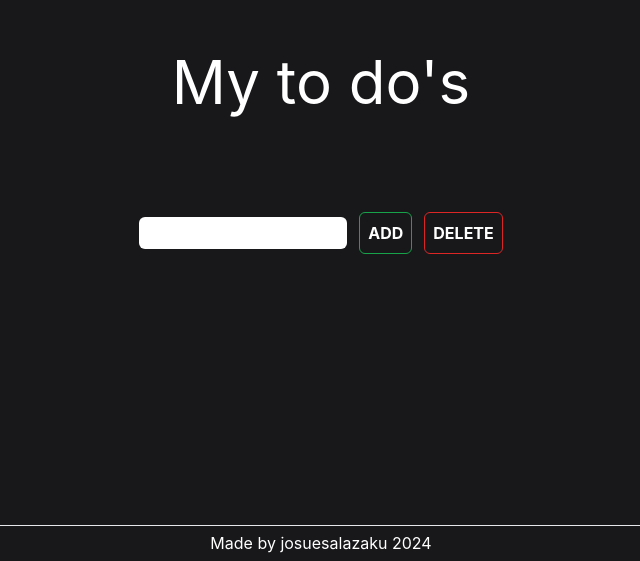
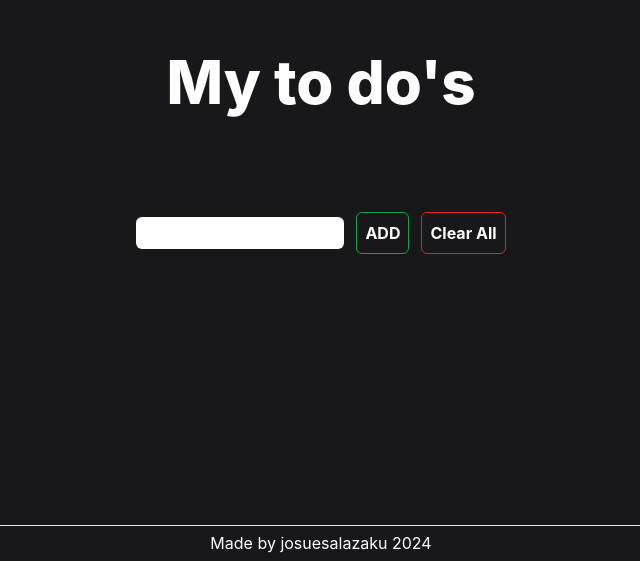
Before and after one commit to becodeorg/verou-5-react-intro-JosueSalazaku, a React (Create React App) app: page / in a window 1280 px wide. Shown: the part 239-800 px from the top of the page, without its empty margins (319-959 px from the left). Built offline with nearby package versions, Linux system fonts and the light colour scheme.

Commit message:
Add clearAllTodos function to remove todos

```diff
--- a/src/App.js
+++ b/src/App.js
@@ -27,6 +27,11 @@ function App() {
     setTodos(newTodos);
   };
 
+  const clearAllTodos = () => {
+    setTodos([]);
+    localStorage.removeItem(LOCAL_STORAGE_KEY);
+  }
+
   useEffect(() => {
     const storedTodos = JSON.parse(localStorage.getItem(LOCAL_STORAGE_KEY));
     console.log("Stored Todos:", storedTodos);
@@ -50,7 +55,7 @@ function App() {
     <div className="App h-screen bg-zinc-900 flex flex-col">
       <HeaderComponents />
       <main className="flex flex-col justify-center items-center h-full">
-        <h1 className="text-white text-6xl pb-20">My to do's</h1>
+        <h1 className="text-white font-extrabold text-6xl pb-20">My to do's</h1>
         <Todolist todos={todos} checkboxTodos={checkboxTodos} />
         <div className="flex justify-evenly items-center space-x-3">
           <input
@@ -64,8 +69,8 @@ function App() {
           >
             ADD
           </button>
-          <button className="my-5 p-2 rounded-md font-bold text-white border border-red-600">
-            DELETE
+          <button onClick={clearAllTodos} className="my-5 p-2 rounded-md font-bold text-white border border-red-600">
+            Clear All
           </button>
         </div>
         <TodoComponents />
```
